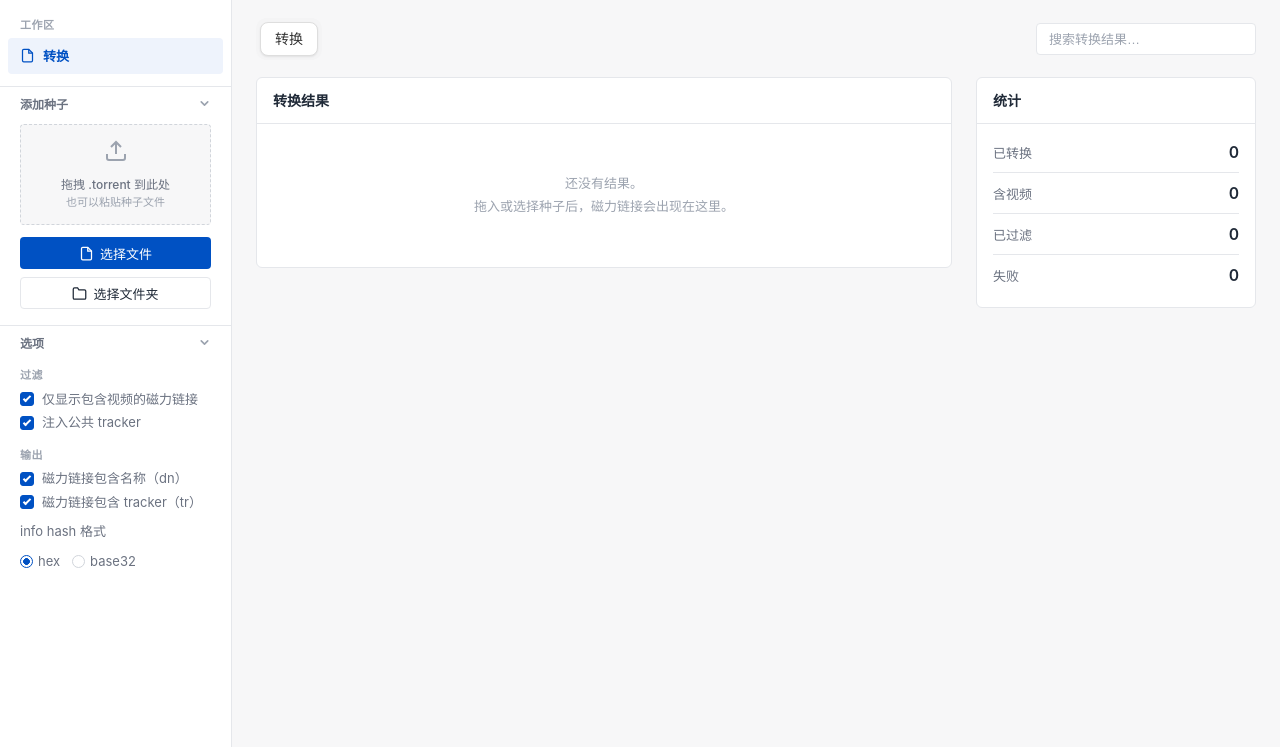
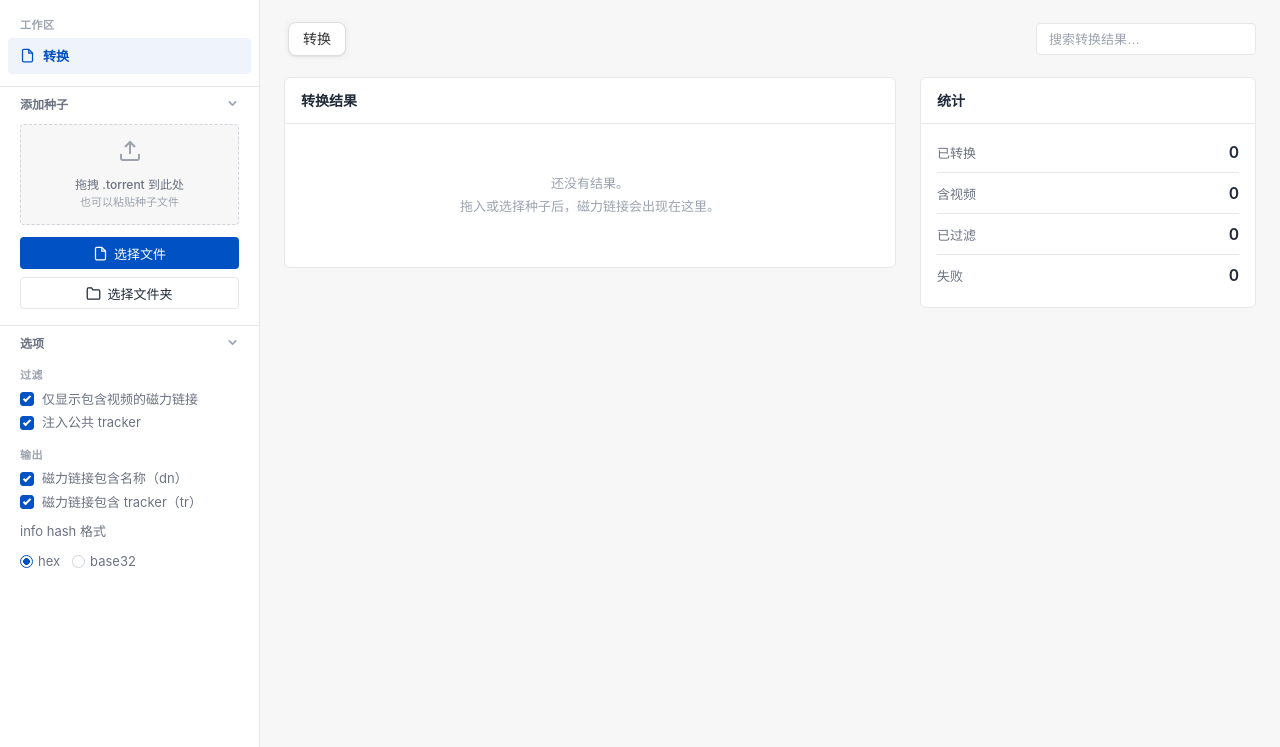
Before and after one commit to zhanglingyujj/t2m, a website: page public/index.html in a window 1280 px wide. Shown: the part 53-800 px from the top of the page. Drawn offline with Linux system fonts and the light colour scheme; no server answers.

Commit message:
feat: 调整三栏布局，宽屏下间距自适应填充

```diff
--- a/public/style.css
+++ b/public/style.css
@@ -26,6 +26,8 @@
   --space-4: 16px;
   --space-5: 20px;
   --space-6: 24px;
+  --col-main-max: 1200px; /* 中栏 card list 最大宽度 */
+  --col-aside: 336px;     /* 右栏宽度 */
 
   --font-mono: "SF Mono", "Fira Code", "Cascadia Code", Consolas, monospace;
   --transition: 0.15s ease;
@@ -58,7 +60,7 @@ body {
 /* ===== 整体框架：sidebar + 主列 ===== */
 .app-shell {
   display: grid;
-  grid-template-columns: 232px minmax(0, 1fr);
+  grid-template-columns: 260px minmax(0, 1fr);
   min-height: 100dvh;
 }
 
@@ -323,11 +325,16 @@ body {
 }
 .btn-logout:hover { border-color: var(--danger); color: var(--danger); }
 
-/* ===== 主内容区 ===== */
+/* ===== 主内容区 =====
+   不设整体 max-width：中栏封顶 --col-main-max，右栏封顶 --col-aside 且距右缘固定 24px，
+   多余宽度均分到左中、中右两个间距（左侧通过自适应 padding 实现） */
 .panel-right {
   width: 100%;
-  max-width: 1440px;
   padding: var(--space-5) var(--space-6) 48px;
+  padding-left: max(
+    var(--space-6),
+    calc((100% - var(--col-main-max) - var(--col-aside) - var(--space-6)) / 2)
+  );
 }
 
 /* 标签页 + 搜索 + 主操作 */
@@ -410,7 +417,8 @@ body {
 /* 主次双栏：主内容 + 右侧辅助栏（间距与两侧留白统一为 24px） */
 .content-body {
   display: grid;
-  grid-template-columns: minmax(0, 1fr) 280px;
+  grid-template-columns: minmax(0, var(--col-main-max)) var(--col-aside);
+  justify-content: space-between;
   gap: var(--space-6);
   align-items: start;
 }
```
